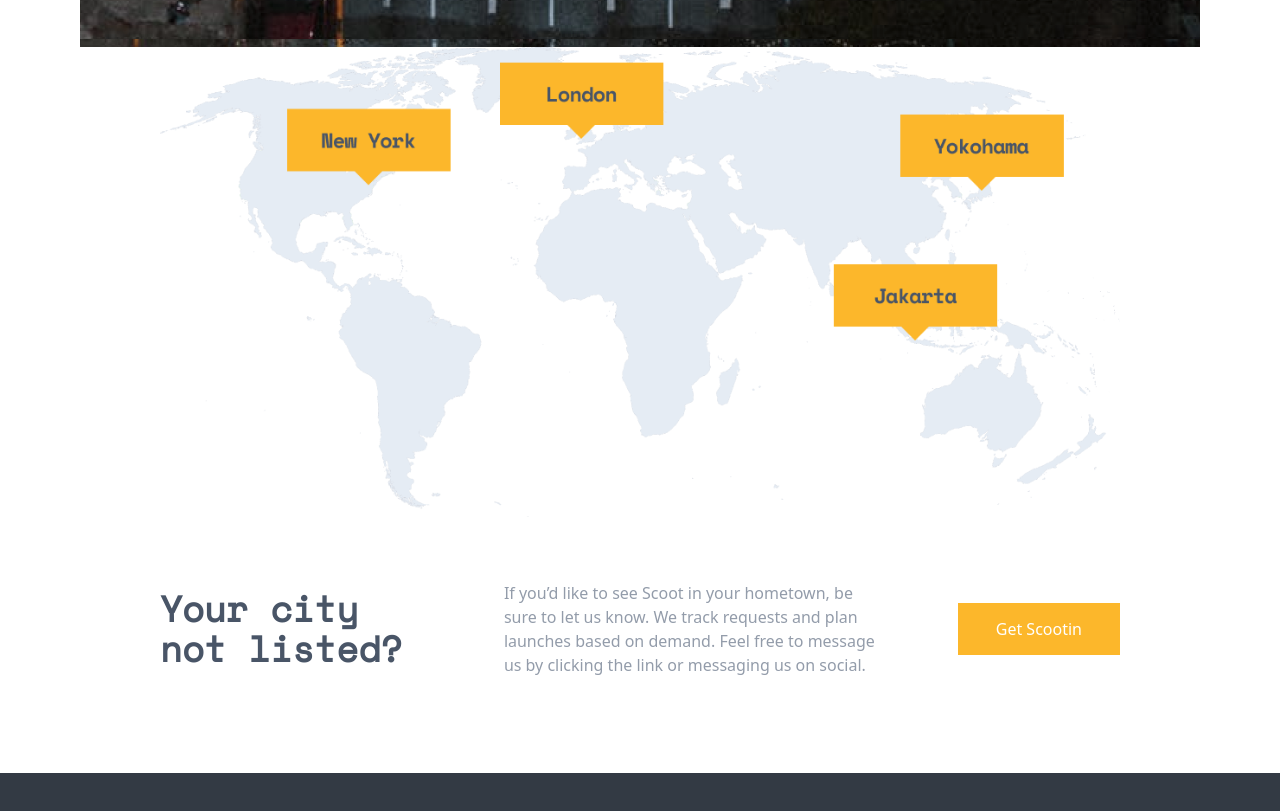
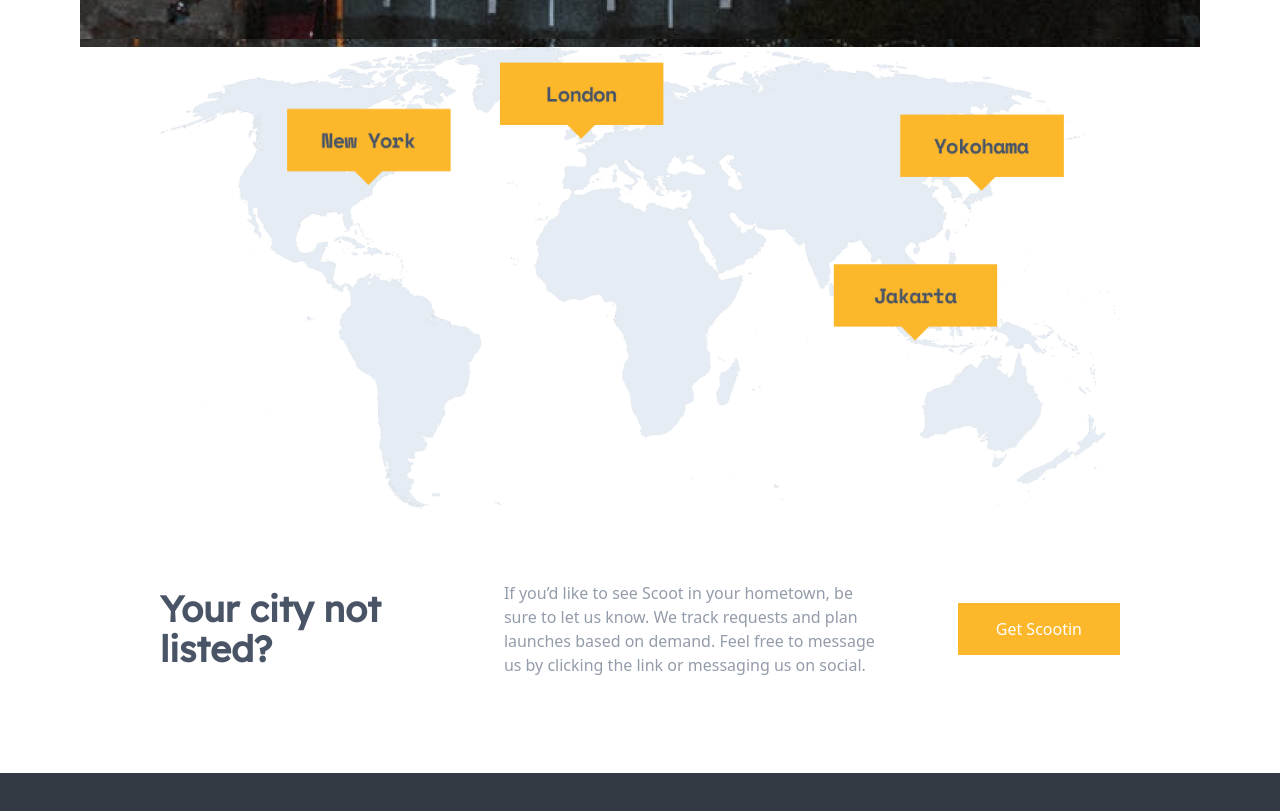
Before and after one commit to ShohsultonIsoqov/scoot, a plain HTML site: page Exam.scoot/Location/Location.html in a window 1280 px wide. Shown: the part 225-1036 px from the top of the page. Drawn offline with nearby package versions, Linux system fonts and the light colour scheme; files whose address does not match are found by name.

Commit message:
Update Location.html

```diff
--- a/Exam.scoot/Location/Location.html
+++ b/Exam.scoot/Location/Location.html
@@ -99,7 +99,7 @@
                 <button class="bg-yellow py-5 w-full font-space font-bold text-dark_navy">Yokohama</button>
             </div>
             <div class="flex flex-col lg:flex-row items-center text-center lg:text-start lg:justify-between gap-7">
-                <h1 class="font-space text-dark_navy text-4xl font-bold lg:w-[274px]">Your city not listed?</h1>
+                <h1 class="font-lexend text-dark_navy text-4xl font-bold lg:w-[274px]">Your city not listed?</h1>
                 <p class="text-dim_grey w-2/5">If you’d like to see Scoot in your hometown, be sure to let us know. We track requests and plan
                     launches based on demand. Feel free to message us by clicking the link or messaging us on social.
                 </p>
```
